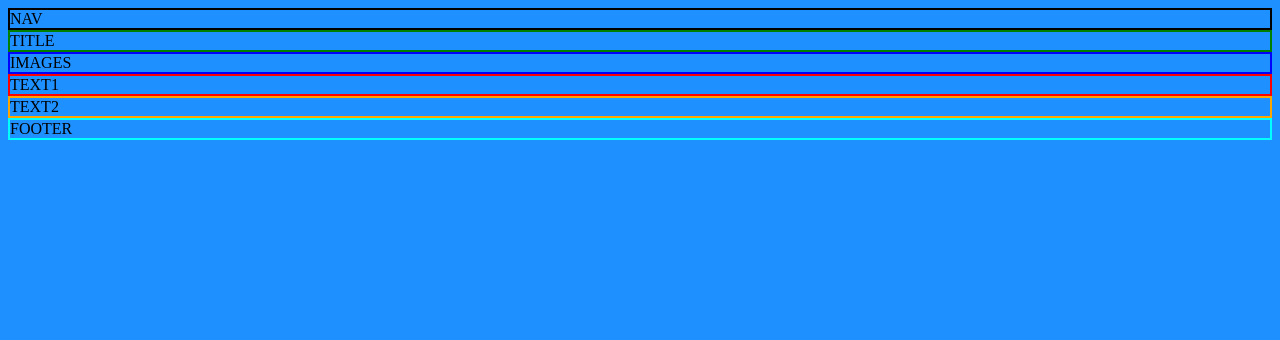
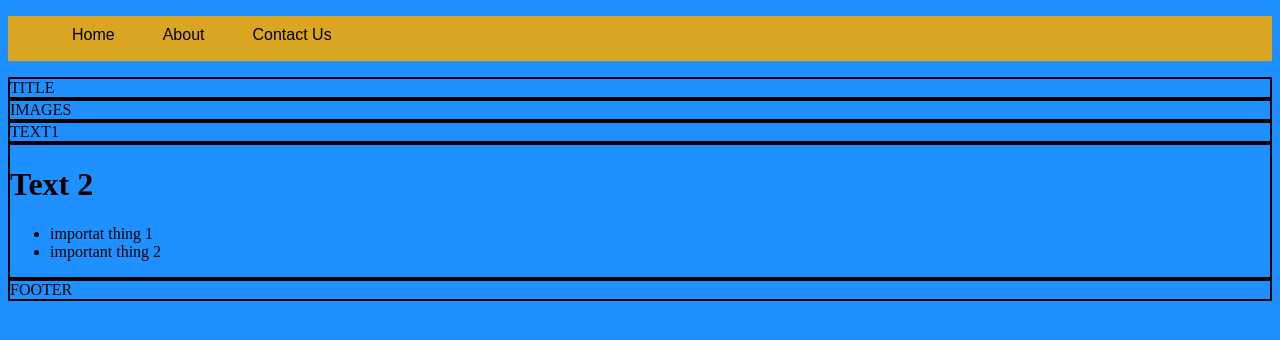
Before and after one commit to tkylesh/CSS1, a plain HTML site: page index.html in a window 1280 px wide. Drawn offline with Linux system fonts and the light colour scheme.

Commit message:
completed nav bar

```diff
--- a/index.html
+++ b/index.html
@@ -5,10 +5,22 @@
 	<link rel="stylesheet" type="text/css" href="styles.css">
 </head>
 <body>
-<div class="new-border">NAV</div>
-<div class="new-border title">TITLE</div>
-<div class="new-border image">IMAGES</div>
-<div class="new-border text1">TEXT1</div>
-<div class="new-border text2">TEXT2</div>
-<div class="new-border footer">FOOTER</div>
+<nav class="">
+<ul class="top-nav">
+	<li>Home</li>
+	<li>About</li>
+	<li>Contact Us</li>
+</ul>
+</nav>
+	<div class="new-border title">TITLE</div>
+	<div class="new-border image">IMAGES</div>
+	<div class="new-border text1">TEXT1</div>
+	<div class="new-border text2">
+		<h1>Text 2</h1>
+		<ul>
+			<li>importat thing 1</li>
+			<li>important thing 2</li>
+		</ul>
+	</div>
+	<div class="new-border footer">FOOTER</div>
 </body</htm
--- a/styles.css
+++ b/styles.css
@@ -7,34 +7,18 @@ body {
 
 }
 
-
-
-
-
-
-/*.new-border2 {
-	border-width: 2px;
-	border-style: solid;
-	border-color: black;
-}*/
-
-.title{
-	border-color: green;
-}
-
-.image{
-	border-color: blue;
+.top-nav {
+	background-color: goldenrod;
+	height: 45px;
 
 }
 
-.text1{
-	border-color: red;
-
+.top-nav li{
+	list-style-type: none;
+	font-family: "Arial";
+	display: inline-block;
+	padding: 0 9px;
+	margin: 10px 15px 0 15px;
+	float: left;
+	cursor: pointer;
 }
-
-.text2{
-	border-color: orange;
-}
-.footer{
-	border-color: aqua;
-}
```
